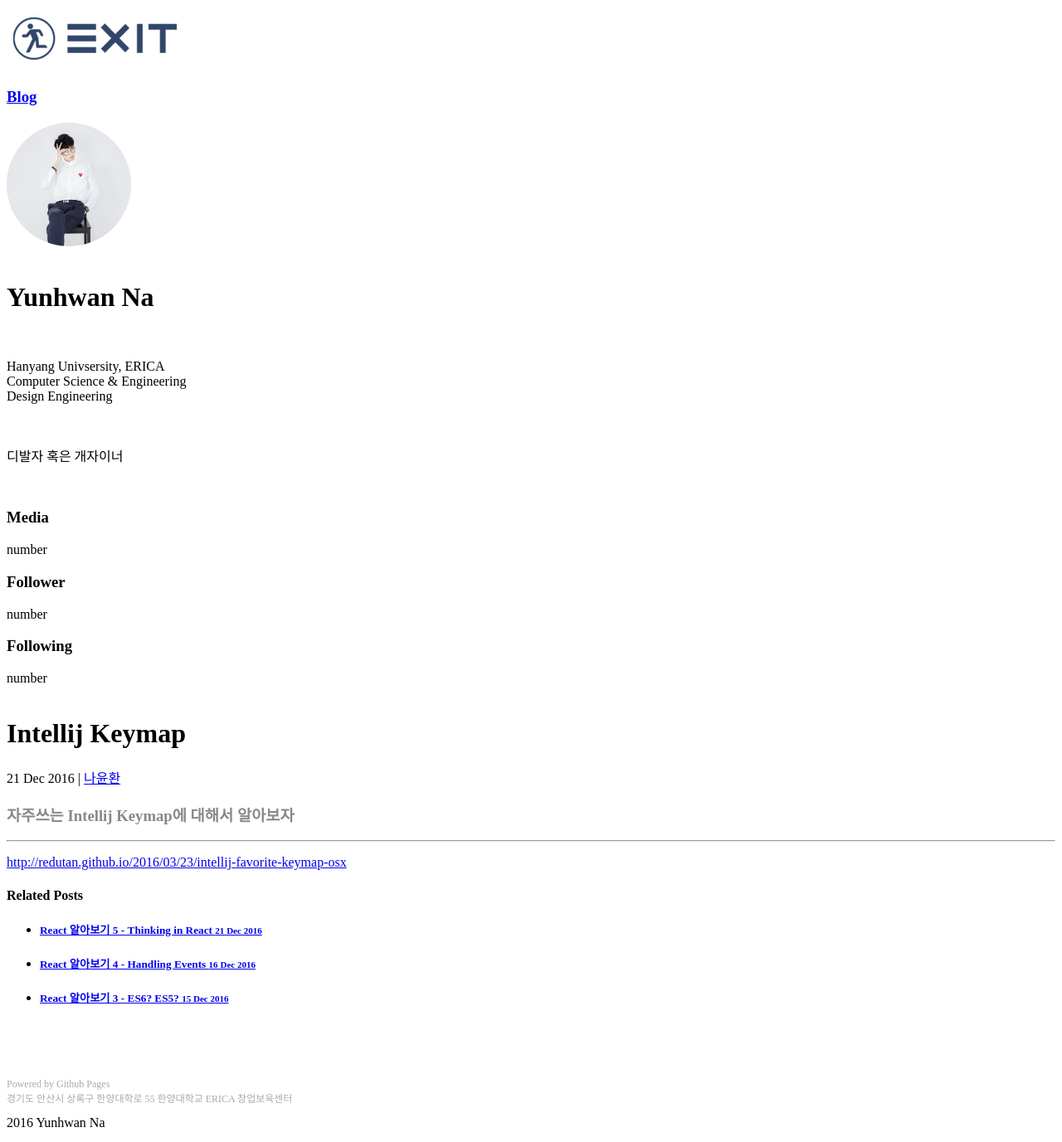
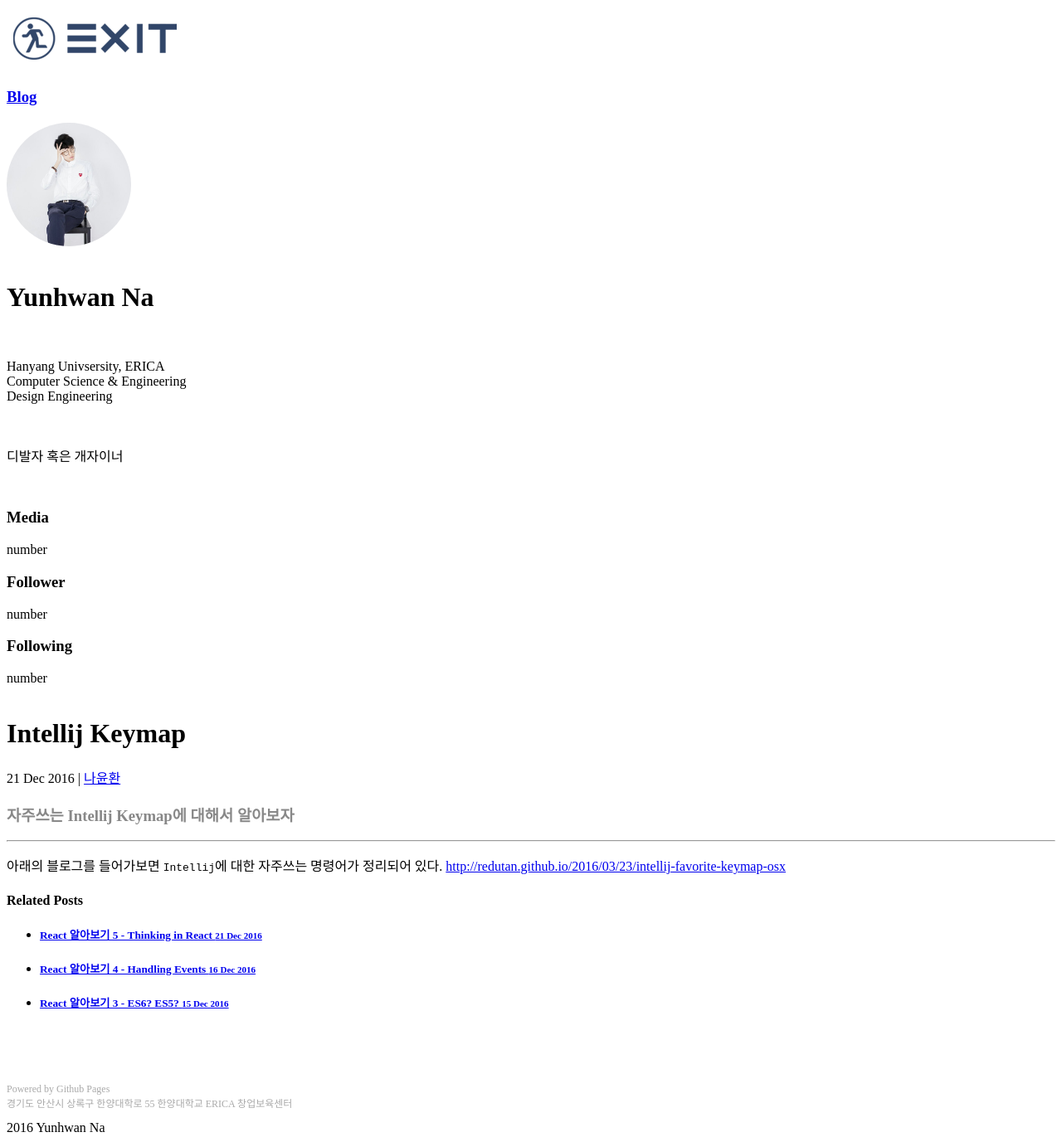
Before and after one commit to nayunhwan/nayunhwan.github.io, a Jekyll site: the page built from _posts/2016-12-21-intellij-keymap.md, in a window 1280 px wide. Shown: the whole page at 83% size. Built offline with Jekyll 4.4.1, drawn with Linux system fonts in a browser that asks for light colours; a style sheet for code colours, icons or effects is not loaded.

Commit message:
Edit post

```diff
--- a/_posts/2016-12-21-intellij-keymap.md
+++ b/_posts/2016-12-21-intellij-keymap.md
@@ -5,4 +5,5 @@ summary: 자주쓰는 Intellij Keymap에 대해서 알아보자
 category: intellij
 ---
 
+아래의 블로그를 들어가보면 `Intellij`에 대한 자주쓰는 명령어가 정리되어 있다.
 <http://redutan.github.io/2016/03/23/intellij-favorite-keymap-osx>
```
